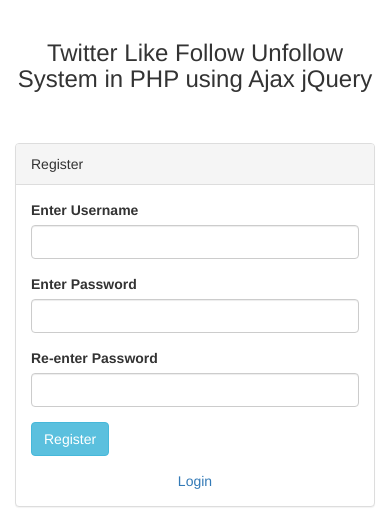
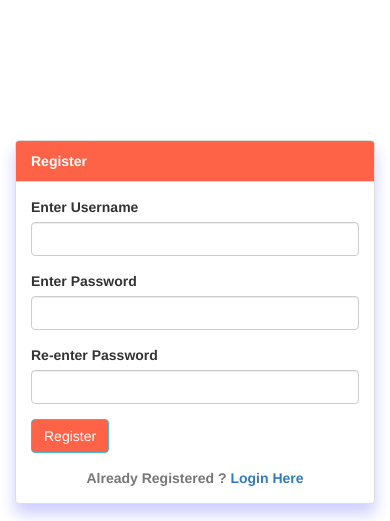
Before and after one commit to webdev3211/PubSub, a PHP site: page /register.php in a window 390 px wide. Shown: the top 521 px of the page. Run offline with PHP 8.4, Linux system fonts and the light colour scheme; some libraries are stand-ins or nearby versions.

Commit message:
ui improved

```diff
--- a/register.php
+++ b/register.php
@@ -83,16 +83,37 @@
         <link rel="stylesheet" href="https://maxcdn.bootstrapcdn.com/bootstrap/3.3.7/css/bootstrap.min.css">
   <script src="https://code.jquery.com/jquery-1.12.4.js"></script>
     <script src="https://code.jquery.com/ui/1.12.1/jquery-ui.js"></script>
+<style>
+.bg {
+  /* The image used */
+  background-image: url("https://i.ibb.co/mJd8wh3/img2.jpg");
+
+  /* Full height */
+  height: 100%;
+
+  /* Center and scale the image nicely */
+  background-position: right;
+  background-repeat: no-repeat;
+  background-size: cover;
+}
+
+#panelllll {
+    box-shadow: 0 10px 16px 0 rgba(0, 0, 255, 0.2);
+  }
+
+</style>
 </head>
 
 <body>
         <div class="container">
    <br />
+   <br />
+   <div class="row" style="margin-top: 100px;">
+   <div class="col-md-6">
 
-   <h3 align="center">Twitter Like Follow Unfollow System in PHP using Ajax jQuery</a></h3><br />
-   <br />
-   <div class="panel panel-default">
-      <div class="panel-heading">Register</div>
+   <div class="panel panel-default" id="panelllll">
+   <div class="panel-heading" style="background:tomato; font-weight:bold; color: white; align: center;">Register</div>
+
     <div class="panel-body">
      <form method="post">
       <span class="text-danger">
@@ -111,14 +132,24 @@
        <input type="password" name="confirm_password" id="confirm_password" class="form-control" />
       </div>
       <div class="form-group">
-       <input type="submit" name="register" class="btn btn-info" value="Register" />
+       <input type="submit" name="register" class="btn btn-info" value="Register" style="background: tomato;" />
       </div>
-      <div align="center">
-       <a href="login.php">Login</a>
+      <div align="center" style="font-weight:bold;">
+      <span class="text-muted">Already Registered ?</span> <a href="login.php">Login Here</a>
+
+
       </div>
      </form>
     </div>
    </div>
+
+    </div>
+
+
+   <div class="col-md-6">
+        <img src="https://i.ibb.co/41cLHTF/img2.jpg" style="float: right; height:300px; width: 300px;">
+    </div>
+
   </div>
     </body>
 
```
Also changed, not shown: login.php (+6 -6 lines), profile.php (+4 -3 lines), images/774691714.png (added), images/img1.jpg (added), images/img2.jpg (added), images/img3.png (added), images/user.png (deleted).
